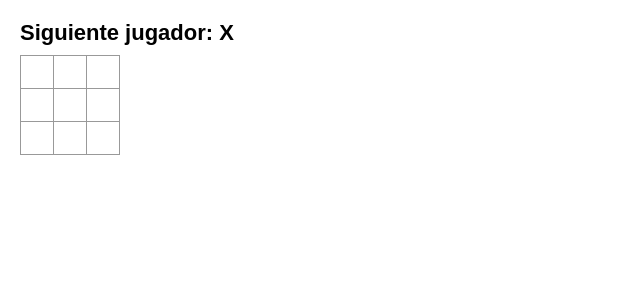
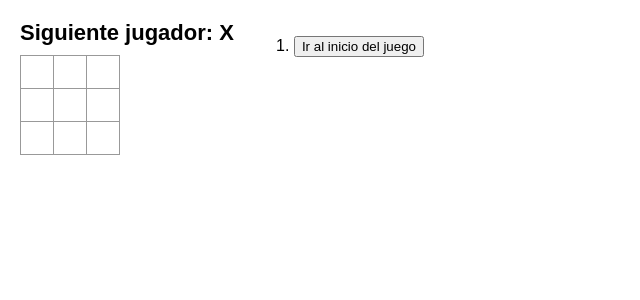
Before and after one commit to Gerts18/WEB_PRACTICE, a React (Vite) app in the folder REACT/TUTORIAL/: page / in a window 1280 px wide. Shown: the top 300 px of the page, without its empty margins (0-640 px from the left). Built offline with nearby package versions, Linux system fonts and the light colour scheme.

Commit message:
show movements first part

```diff
--- a/REACT/TUTORIAL/src/components/Game/Game.jsx
+++ b/REACT/TUTORIAL/src/components/Game/Game.jsx
@@ -13,6 +13,29 @@
         setXIsNext(!xIsNext);
     }
 
+    function jumpTo(nextMove){
+
+    }
+
+    const moves = history.map((squares, move) => {
+        let description;
+        if (move > 0){
+            description = 'Ir al movimiento #' + move;
+        } else {
+            description = 'Ir al inicio del juego'
+        }
+        return (
+            <li>
+                <button
+                onClick={() => jumpTo(move)}
+                >
+                {description}
+                </button>
+            </li>
+        )
+    }
+    )
+
   return (
     <>
         <div className='game'>
@@ -20,7 +43,7 @@
                 <Board xIsNext={xIsNext} squares={currentSquares} onPlay={handlePlay} />
             </div>
             <div className='game-info'>
-                <ol> {} </ol>
+                <ol> {moves} </ol>
             </div>
         </div>
     </>
```
Also changed, not shown: REACT/TUTORIAL/src/components/Board/Board.jsx (indentation only).
